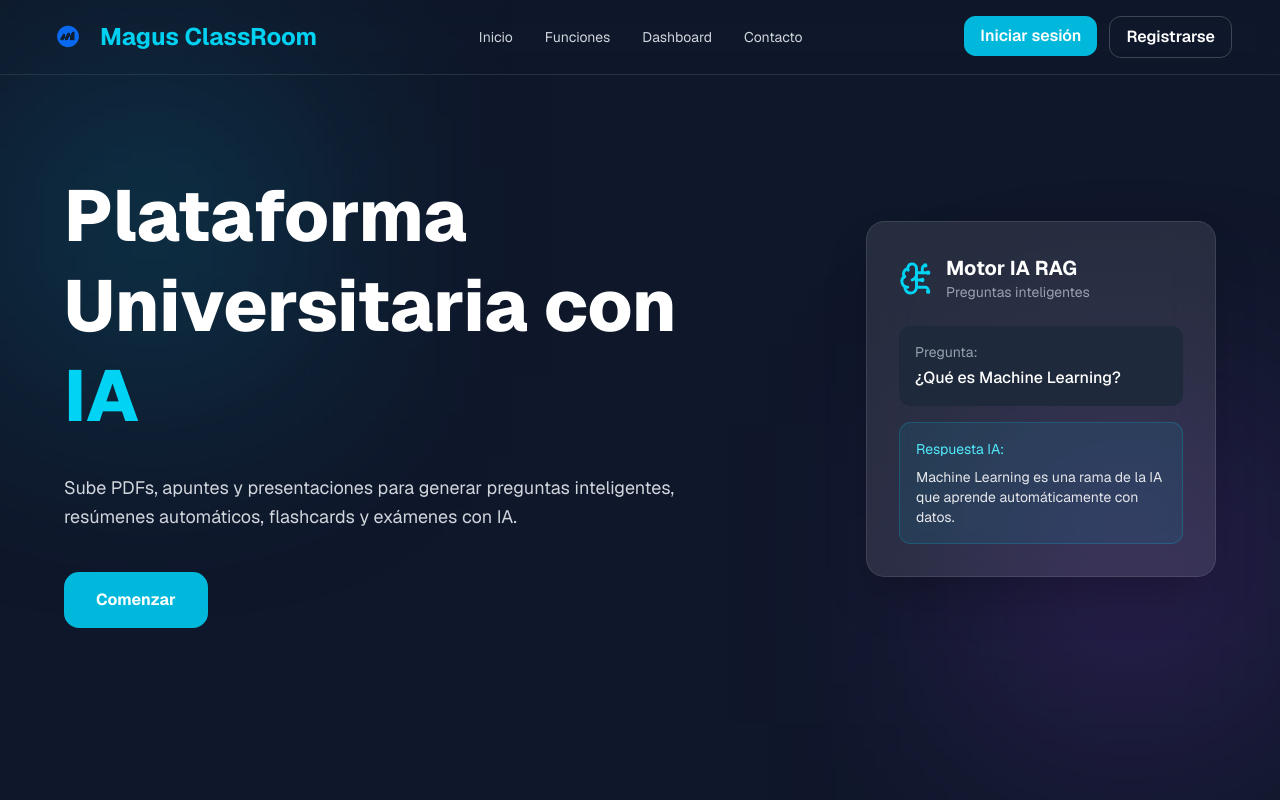
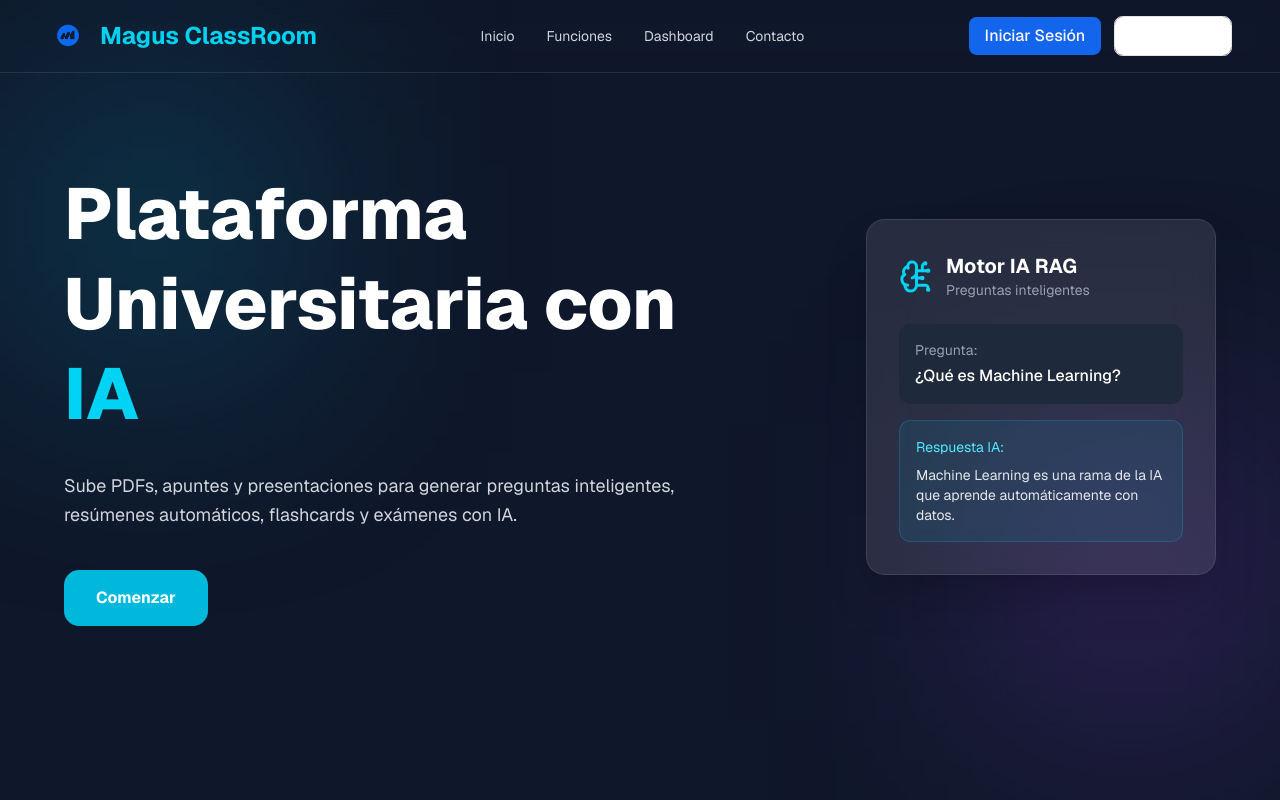
Before and after one commit to GussLopez/magus-class, a Next.js app: page / in a window 1280 px wide. Shown: the top 800 px of the page. Built offline with nearby package versions, Linux system fonts and the light colour scheme.

Commit message:
feat(links): add shacn components

```diff
--- a/src/shared/components/Header.tsx
+++ b/src/shared/components/Header.tsx
@@ -1,6 +1,7 @@
 "use client";
 
 import Image from "next/image";
+import { Button } from "./ui/button";
 
 export default function Header() {
   return (
@@ -34,17 +35,17 @@ export default function Header() {
         {/* BOTONES */}
 
         <div className="flex justify-center md:justify-end gap-3 flex-wrap">
-          <a href="/auth/login">
-          <button className="bg-cyan-500 hover:bg-cyan-400 transition px-4 py-2 rounded-xl font-semibold text-sm md:text-base">
-            Iniciar sesión
-          </button>
-          </a>
+          <Button asChild>
+            <a href="/auth/login">
+              Iniciar Sesión
+            </a>
+          </Button>
 
-          <a href="/auth/register">
-            <button className="border border-white/20 hover:bg-white/10 transition px-4 py-2 rounded-xl font-semibold text-sm md:text-base">
-              Registrarse
-            </button>
-          </a>
+          <Button variant={'outline'} asChild>
+            <a href="/auth/register">
+              Registrarte
+            </a>
+          </Button>
         </div>
       </div>
     </header>
```
